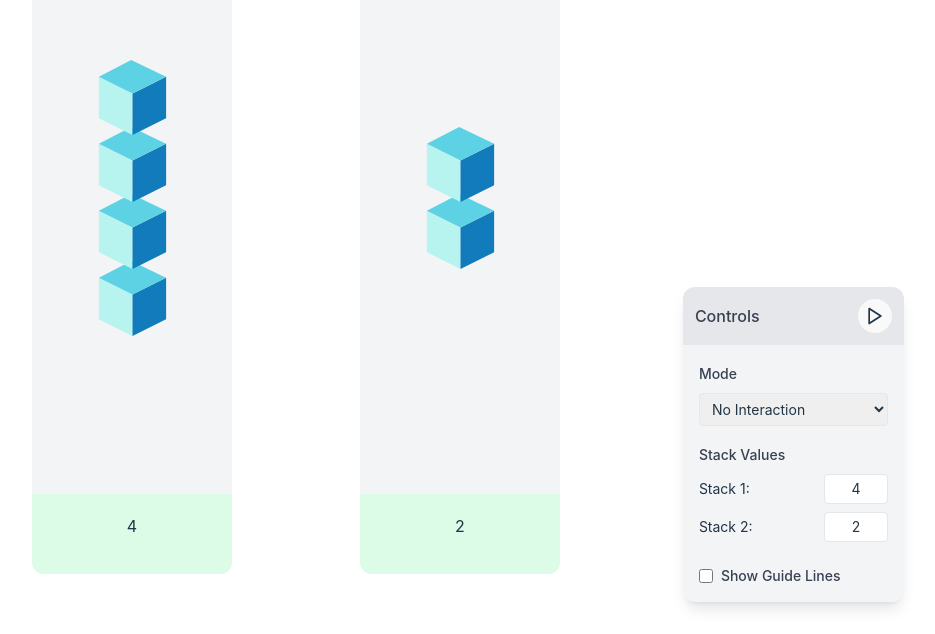
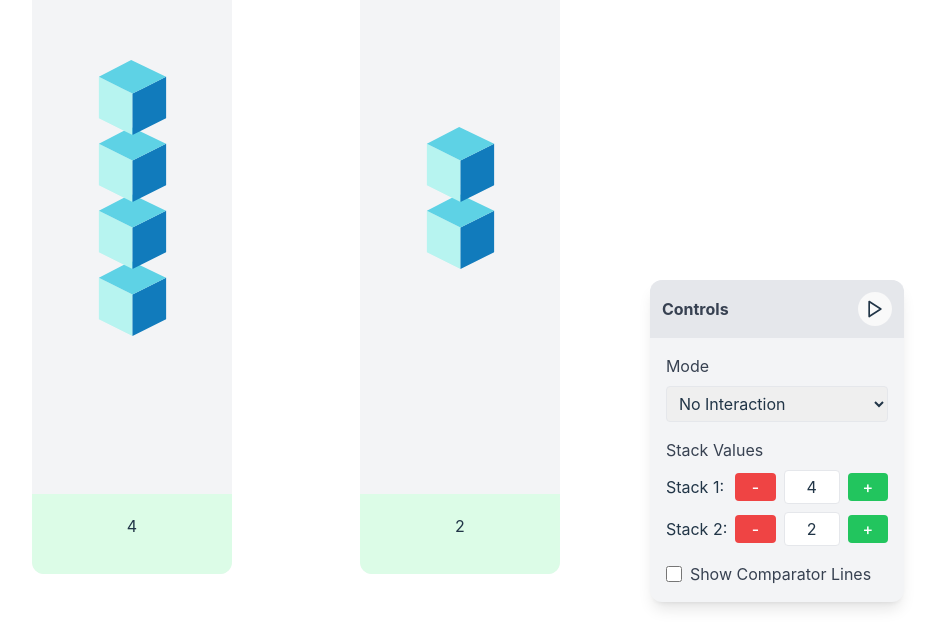
Before and after one commit to nlbdotdev/synthesis-widget, a React (Vite) app: page / in a window 1280 px wide. Shown: the part 166-800 px from the top of the page, without its empty margins (344-1279 px from the left). Built offline with nearby package versions, Linux system fonts and the light colour scheme.

Commit message:
Bounded control panel

```diff
--- a/src/components/ControlPanel.tsx
+++ b/src/components/ControlPanel.tsx
@@ -1,4 +1,4 @@
-import { Dispatch, SetStateAction } from 'react'
+import { Dispatch, SetStateAction, useState, useEffect } from 'react'
 import { WidgetState } from './Widget'
 import { PlayButton } from './PlayButton'
 import { motion } from 'framer-motion'
@@ -16,24 +16,49 @@ const ControlPanel = ({
   playComparatorAnimation,
   resetComparison,
 }: ControlPanelProps) => {
+  const [constraints, setConstraints] = useState({
+    right: 0,
+    bottom: 0,
+    left: -(window.innerWidth - 320),
+    top: -(window.innerHeight - 400),
+  })
+
+  useEffect(() => {
+    const updateConstraints = () => {
+      setConstraints({
+        right: 0,
+        bottom: 0,
+        left: -(window.innerWidth - 320),
+        top: -(window.innerHeight - 400),
+      })
+    }
+
+    window.addEventListener('resize', updateConstraints)
+    return () => window.removeEventListener('resize', updateConstraints)
+  }, [])
+
   return (
     <motion.div
       drag
       dragMomentum={false}
-      className="fixed bottom-8 right-8 bg-gray-100 rounded-xl shadow-lg select-none z-50"
-      initial={{ y: 0 }}
+      dragConstraints={constraints}
+      dragElastic={0.2}
+      className="fixed bottom-8 right-8 bg-gray-100 rounded-xl shadow-lg select-none z-50 max-w-sm"
       whileHover={{ scale: 1.02 }}
       whileDrag={{ scale: 1.05 }}
     >
       {/* Header */}
       <div className="bg-gray-200 p-3 rounded-t-xl cursor-move flex items-center justify-between">
-        <span className="font-medium text-gray-700">Controls</span>
+        <span className="font-bold text-gray-700 text-base">Controls</span>
         <button
-          onClick={
-            state.hasCompletedAnimation
-              ? resetComparison
-              : playComparatorAnimation
+          onClick={() => {
+            if (state.hasCompletedAnimation) {
+              resetComparison()
+              setState((prev) => ({ ...prev, isInput: true }))
+            } else {
+              playComparatorAnimation()
             }
+          }}
           className="p-1.5 rounded-full hover:bg-gray-300 transition-colors focus:outline-none focus:ring-2 focus:ring-blue-500"
           aria-label={state.hasCompletedAnimation ? 'Reset' : 'Play'}
         >
@@ -45,9 +70,9 @@ const ControlPanel = ({
       </div>
 
       {/* Content */}
-      <div className="p-4 space-y-4">
+      <div className="p-4 space-y-4" onPointerDown={(e) => e.stopPropagation()}>
         <div className="space-y-2">
-          <label className="text-sm font-medium text-gray-700">Mode</label>
+          <label className="text-base text-gray-700">Mode</label>
           <select
             value={state.interactionMode}
             onChange={(e) =>
@@ -58,7 +83,7 @@ const ControlPanel = ({
                 isInput: e.target.value === 'addRemove',
               })
             }
-            className="w-full px-2 py-1.5 border rounded focus:outline-none focus:ring-2 focus:ring-blue-500 cursor-pointer text-sm"
+            className="w-full px-2 py-1.5 border rounded focus:outline-none focus:ring-2 focus:ring-blue-500 cursor-pointer text-base"
           >
             <option value="none">No Interaction</option>
             <option value="addRemove">Add & Remove</option>
@@ -67,17 +92,33 @@ const ControlPanel = ({
         </div>
 
         <div className="space-y-2">
-          <label className="text-sm font-medium text-gray-700">
-            Stack Values
-          </label>
+          <label className="text-base text-gray-700">Stack Values</label>
           <div className="flex flex-col gap-2">
             <div className="flex items-center justify-between gap-2">
-              <span className="text-sm">Stack 1:</span>
+              <span className="text-base">Stack 1:</span>
+              <div className="flex items-center gap-2">
+                <button
+                  onClick={() =>
+                    setState((prev) => ({
+                      ...prev,
+                      blockCount1: Math.max(0, prev.blockCount1 - 1),
+                    }))
+                  }
+                  disabled={state.blockCount1 === 0}
+                  className={`w-7 h-7 flex items-center justify-center text-white rounded focus:outline-none select-none ${
+                    state.blockCount1 === 0
+                      ? 'bg-red-300 cursor-not-allowed'
+                      : 'bg-red-500 hover:bg-red-600'
+                  }`}
+                >
+                  -
+                </button>
                 <input
                   type="number"
                   min="0"
                   max="10"
                   value={state.blockCount1}
+                  onFocus={(e) => e.target.select()}
                   onChange={(e) =>
                     setState({
                       ...state,
@@ -87,16 +128,51 @@ const ControlPanel = ({
                       ),
                     })
                   }
-                className="w-16 px-2 py-1 border rounded text-center [appearance:textfield] [&::-webkit-outer-spin-button]:appearance-none [&::-webkit-inner-spin-button]:appearance-none text-sm"
+                  className="w-14 px-2 py-1 border rounded text-center [appearance:textfield] [&::-webkit-outer-spin-button]:appearance-none [&::-webkit-inner-spin-button]:appearance-none text-base"
                 />
+                <button
+                  onClick={() =>
+                    setState((prev) => ({
+                      ...prev,
+                      blockCount1: Math.min(10, prev.blockCount1 + 1),
+                    }))
+                  }
+                  disabled={state.blockCount1 === 10}
+                  className={`w-7 h-7 flex items-center justify-center text-white rounded focus:outline-none select-none ${
+                    state.blockCount1 === 10
+                      ? 'bg-green-300 cursor-not-allowed'
+                      : 'bg-green-500 hover:bg-green-600'
+                  }`}
+                >
+                  +
+                </button>
+              </div>
             </div>
             <div className="flex items-center justify-between gap-2">
-              <span className="text-sm">Stack 2:</span>
+              <span className="text-base">Stack 2:</span>
+              <div className="flex items-center gap-2">
+                <button
+                  onClick={() =>
+                    setState((prev) => ({
+                      ...prev,
+                      blockCount2: Math.max(0, prev.blockCount2 - 1),
+                    }))
+                  }
+                  disabled={state.blockCount2 === 0}
+                  className={`w-7 h-7 flex items-center justify-center text-white rounded focus:outline-none select-none ${
+                    state.blockCount2 === 0
+                      ? 'bg-red-300 cursor-not-allowed'
+                      : 'bg-red-500 hover:bg-red-600'
+                  }`}
+                >
+                  -
+                </button>
                 <input
                   type="number"
                   min="0"
                   max="10"
                   value={state.blockCount2}
+                  onFocus={(e) => e.target.select()}
                   onChange={(e) =>
                     setState({
                       ...state,
@@ -106,23 +182,40 @@ const ControlPanel = ({
                       ),
                     })
                   }
-                className="w-16 px-2 py-1 border rounded text-center [appearance:textfield] [&::-webkit-outer-spin-button]:appearance-none [&::-webkit-inner-spin-button]:appearance-none text-sm"
+                  className="w-14 px-2 py-1 border rounded text-center [appearance:textfield] [&::-webkit-outer-spin-button]:appearance-none [&::-webkit-inner-spin-button]:appearance-none text-base"
                 />
+                <button
+                  onClick={() =>
+                    setState((prev) => ({
+                      ...prev,
+                      blockCount2: Math.min(10, prev.blockCount2 + 1),
+                    }))
+                  }
+                  disabled={state.blockCount2 === 10}
+                  className={`w-7 h-7 flex items-center justify-center text-white rounded focus:outline-none select-none ${
+                    state.blockCount2 === 10
+                      ? 'bg-green-300 cursor-not-allowed'
+                      : 'bg-green-500 hover:bg-green-600'
+                  }`}
+                >
+                  +
+                </button>
+              </div>
             </div>
           </div>
         </div>
 
-        <div className="pt-2">
-          <label className="flex items-center gap-2 text-sm">
+        <div>
+          <label className="flex items-center gap-2 text-base">
             <input
               type="checkbox"
               checked={state.showComparatorLines}
               onChange={(e) =>
                 setState({ ...state, showComparatorLines: e.target.checked })
               }
-              className="w-3.5 h-3.5 text-blue-600 rounded focus:ring-blue-500"
+              className="w-4 h-4 text-blue-600 rounded focus:ring-blue-500"
             />
-            <span className="font-medium text-gray-700">Show Guide Lines</span>
+            <span className="text-gray-700">Show Comparator Lines</span>
           </label>
         </div>
       </div>
```
Lines whose indentation alone changed are shown as unchanged.
